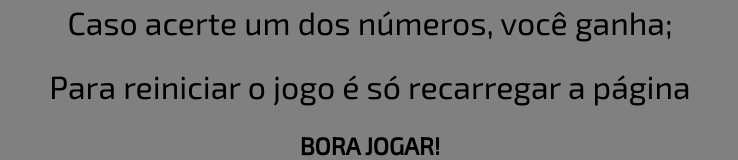
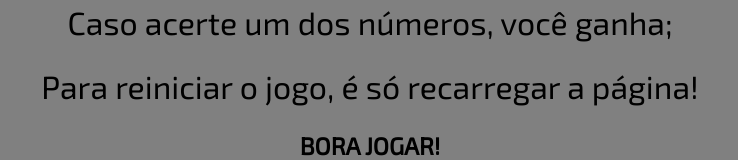
Before and after one commit to Gabelucet/Jogo_de_adivinha, a plain HTML site: page index.html in a window 1280 px wide. Shown: the part 410-570 px from the top of the page, without its empty margins (270-1008 px from the left). Drawn offline with Linux system fonts and the light colour scheme; a web font is replaced by a local one.

Commit message:
Update index.html

```diff
--- a/index.html
+++ b/index.html
@@ -25,7 +25,7 @@
                 <li>Os números são escolhidos de forma aleatoria;</li>
                 <li>São escolhidos 3 números secretos;</li>
                 <li>Caso acerte um dos números, você ganha;</li>
-                <li>Para reiniciar o jogo é só recarregar a página</li>
+                <li>Para reiniciar o jogo, é só recarregar a página!</li>
             </ol>
         </p>
     </div>
```
